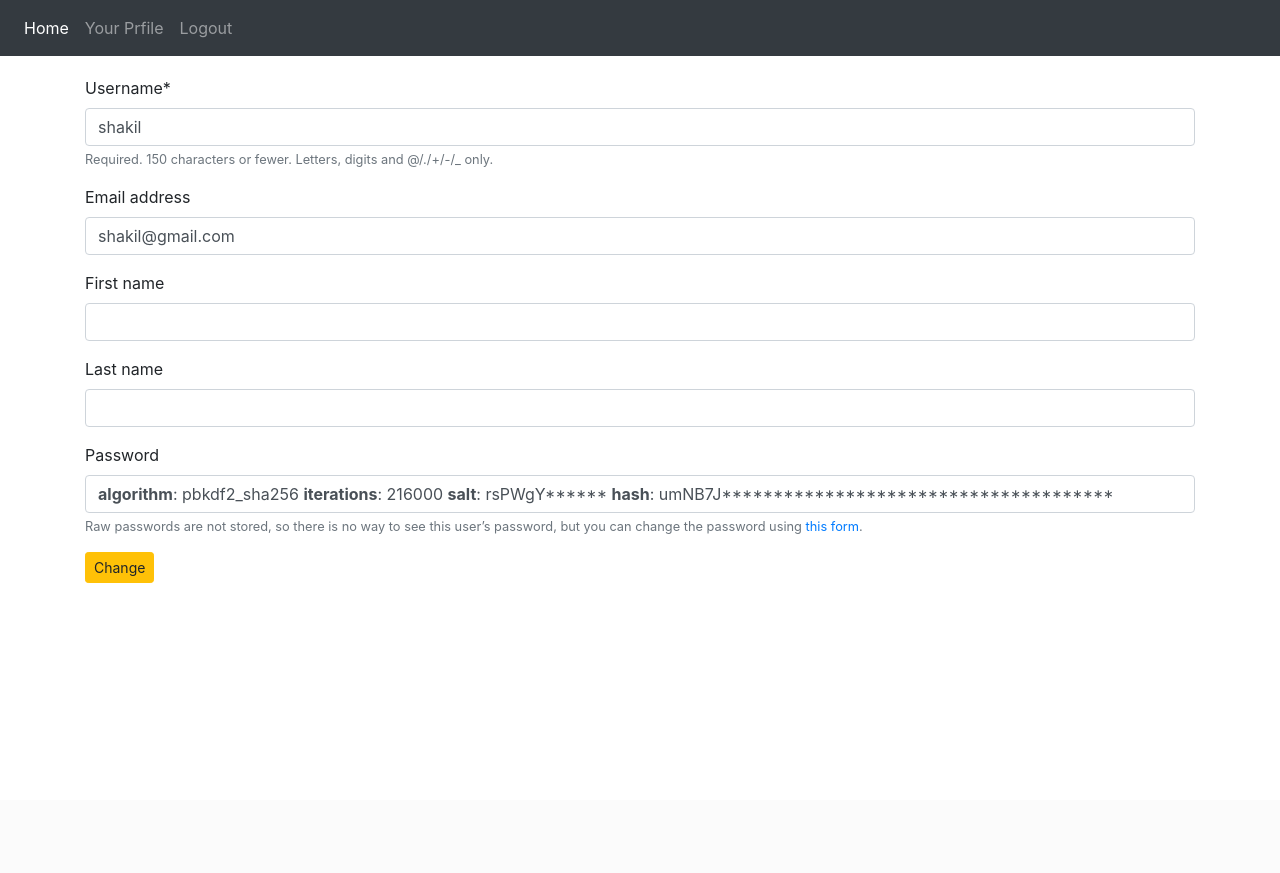
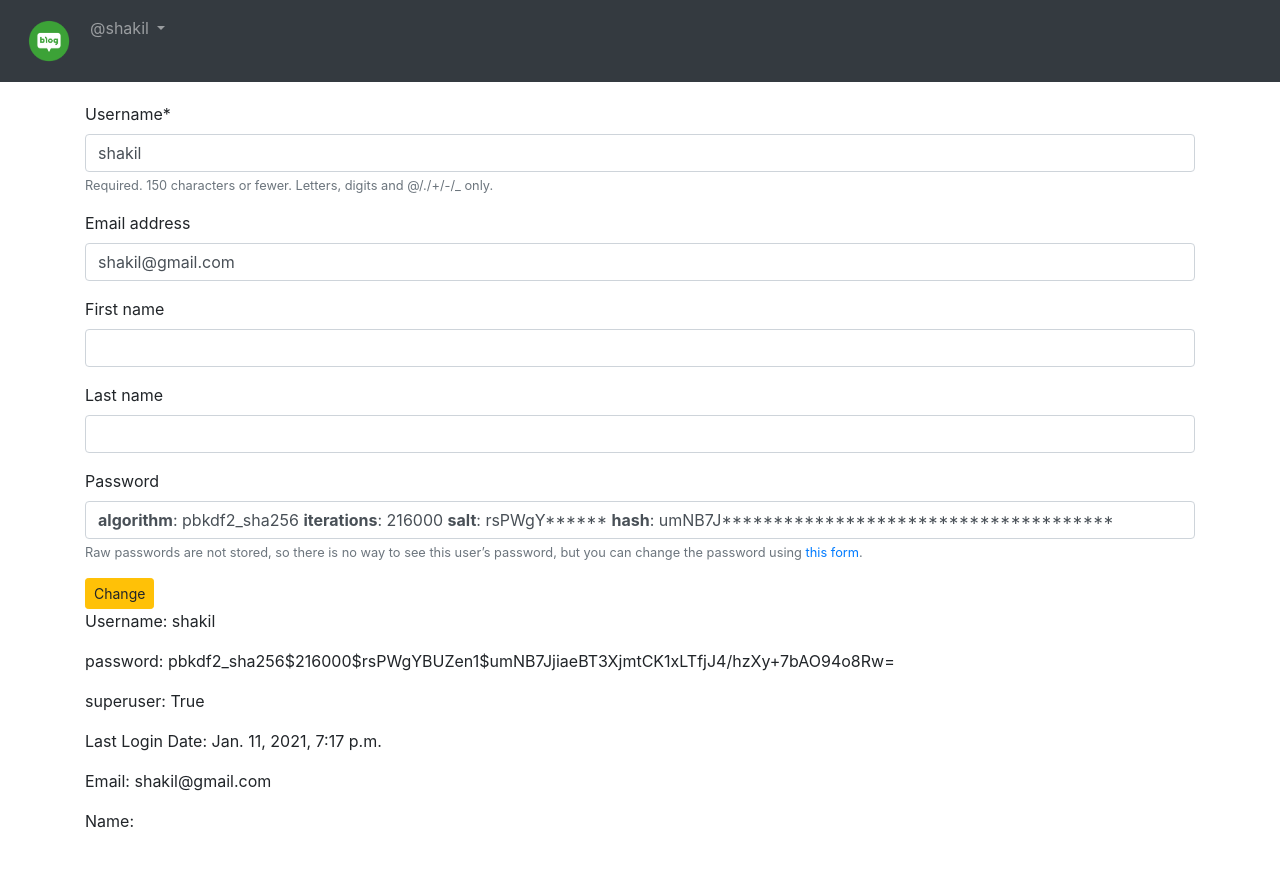
Before and after one commit to mahamoodoul/blog_with_django, a Django app: page /account/change-profile/ in a window 1280 px wide. Before the commit the page ends 583 px from the top, so only its background shows below. Run offline with Django 3.2, Linux system fonts and the light colour scheme; a user stored in the database is signed in; some libraries are stand-ins or nearby versions.

Commit message:
user authentication and profile management done

```diff
--- a/templates/App_Login/change_profile.html
+++ b/templates/App_Login/change_profile.html
@@ -7,4 +7,11 @@
   {% csrf_token %}
   <button type="submit" class="btn btn-warning btn-sm">Change</button>
 </form>
+
+<p>Username: {{ user.username }}</p>
+<p>password: {{ user.password }}</p>
+<p>superuser: {{ user.is_superuser }}</p>
+<p>Last Login Date: {{user.last_login}}</p>
+<p>Email: {{ user.email }}</p>
+<p>Name: {{user.first_name }} {{ user.last_name }}</p>
 {% endblock %}
--- a/templates/base.html
+++ b/templates/base.html
@@ -18,16 +18,20 @@
   <nav class="navbar navbar-expand-sm bg-dark navbar-dark">
     <ul class="navbar-nav">
       <li class="nav-item active">
-        <a class="nav-link" href="{% url 'index' %}">Home </a >
+        <a class="nav-link" href="{% url 'index' %}"><img src="/media/logo.png" width="50px"></a>
       </li>
+      {% if user.is_authenticated %}
+      <div class="nav-item dropdown">
+        <a class="nav-link dropdown-toggle" href="#" id="navbardrop" data-toggle="dropdown">
+          @{{user.username}}
+        </a>
+        <div class="dropdown-menu">
 
-     {% if user.is_authenticated %}
-     <li class="nav-item">
-       <a class="nav-link" href="{% url 'App_Login:profile' %}">Your Prfile</a>
-     </li>
-     <li class="nav-item">
-       <a class="nav-link" href="{% url 'App_Login:logout' %}">Logout</a>
-     </li>
+          <a class="dropdown-item" href="{% url 'App_Login:profile' %}">Your Profile</a>
+          <hr>
+          <a class="dropdown-item" href="{% url 'App_Login:logout' %}">Logout</a>
+        </div>
+      </div>
       {% else %}
       <li class="nav-item">
         <a class="nav-link" href="{% url 'App_Login:signup' %}">Sign Up</a>
@@ -45,5 +49,6 @@
     {% endblock %}
   </div>
 
+  <br>
 </body>
 </html>
```
Also changed, not shown: My_Blog_Project/settings.py (+13 -2 lines), App_Blog/migrations/0001_initial.py, App_Login/migrations/0001_initial.py, db.sqlite3, templates/App_Blog/blog_details.html (added), templates/App_Blog/create_blog.html (added), templates/App_Blog/edit_blog.html (added), templates/App_Blog/my_blogs.html (added), 1 other file. Lines whose indentation alone changed are shown as unchanged.
